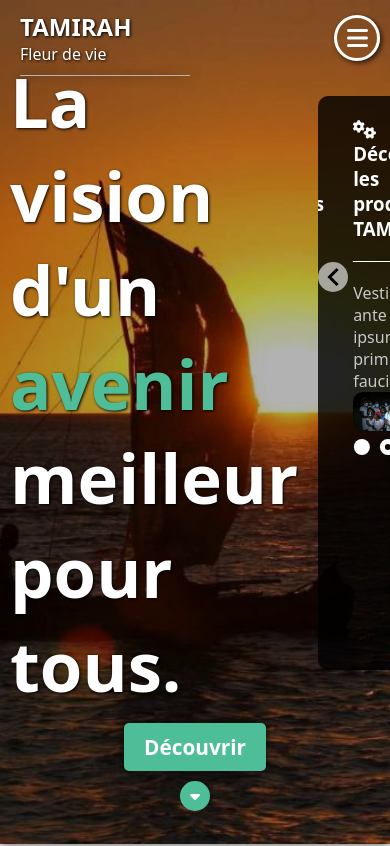
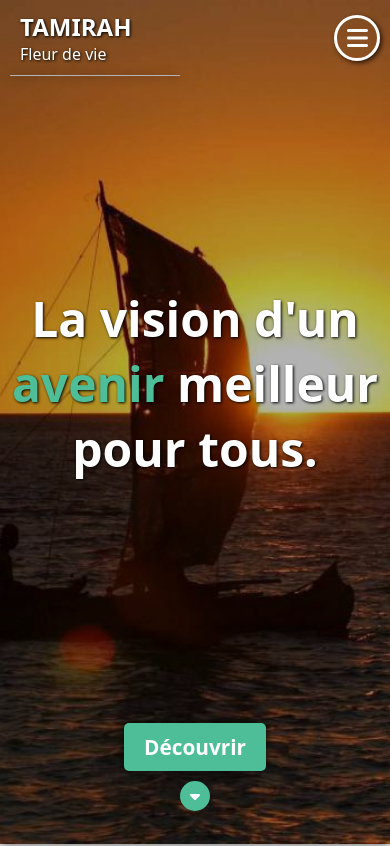
Before and after one commit to Manjaka13/tamirah, a Next.js app: page / in a window 390 px wide. Shown: the top 846 px of the page. Built offline with nearby package versions, Linux system fonts and the light colour scheme.

Commit message:
responsive fix

```diff
--- a/styles/Cover.scss
+++ b/styles/Cover.scss
@@ -29,12 +29,30 @@
     &__title {
         flex: 1;
         text-shadow: 1px 1px 3px black;
+        @include screen-x(900px) {
+            text-align: center;
+        }
+        @include screen-x(600px) {
+            font-size: 3em;
+        }
+    }
+
+    &__activities {
+        @include screen-x(1100px) {
+            width: 40%;
+        }
+        @include screen-x(900px) {
+            display: none;
+        }
     }
 
     &__box {
         width: calc(100% - 20px);
-        height: calc(100% - 40px);
+        min-height: 450px;
         background: rgba(0, 0, 0, 0.8);
+        // @include screen-x(1100px) {
+        //     max-height: 500px;
+        // }
     }
 
     &__info-separator {
--- a/styles/Navigation/Navbar.scss
+++ b/styles/Navigation/Navbar.scss
@@ -83,6 +83,9 @@
 		@include screen-x(1400px) {
 			margin-left: calc((100% - 90%)/2);
 		}
+		@include screen-x(900px) {
+			margin-left: 10px;
+		}
 	}
 
 	&--opaque {
```
